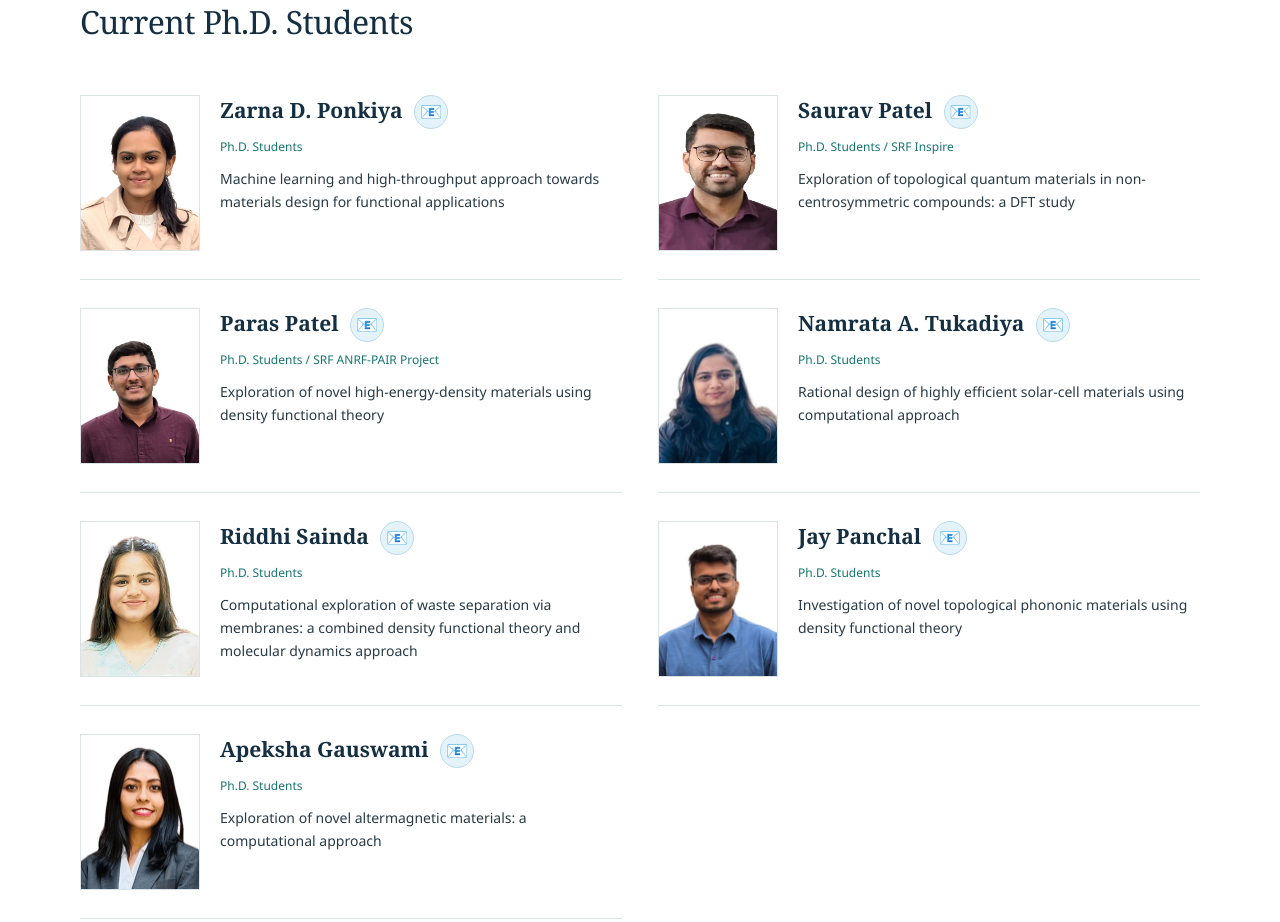
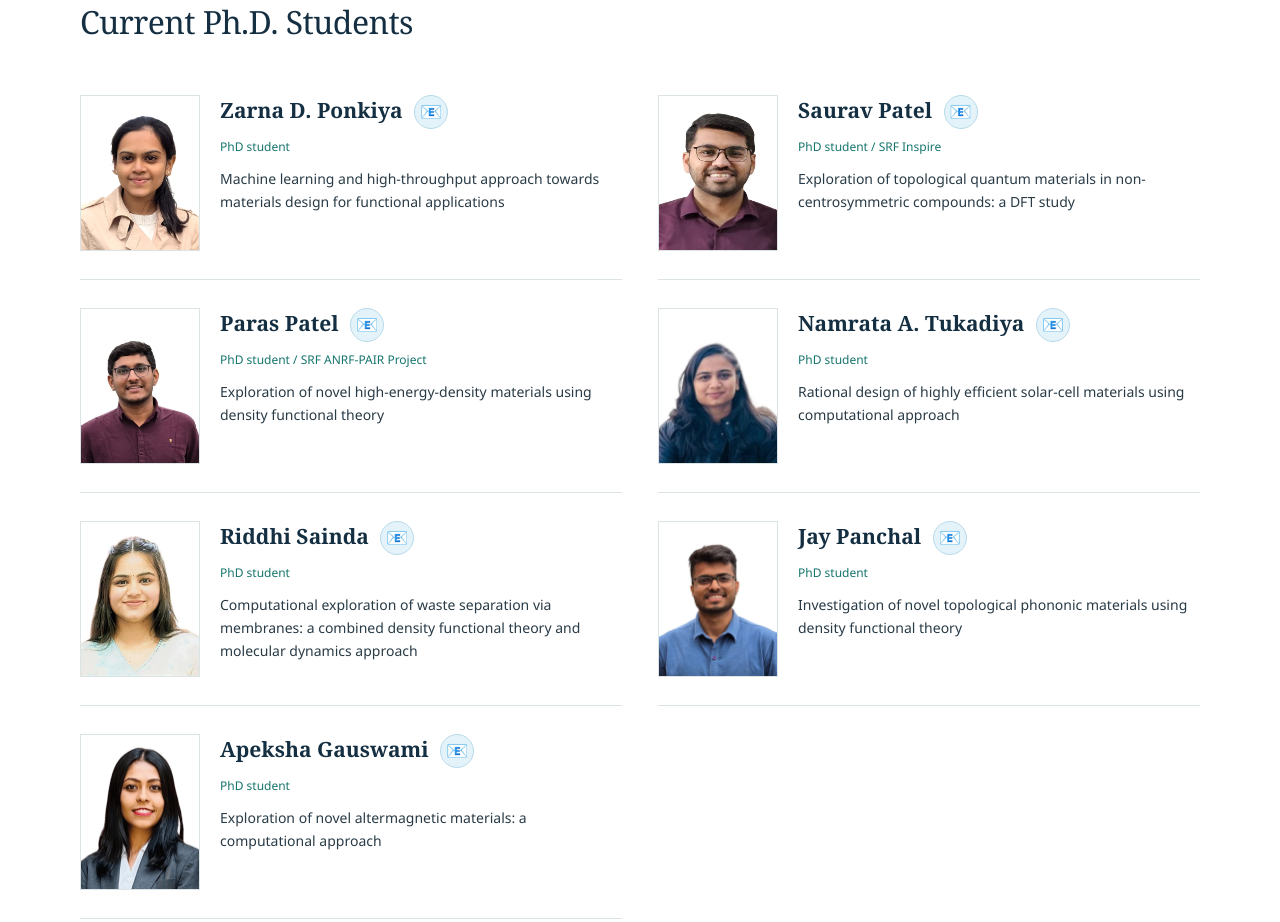
Before and after one commit to pkjmsu/pkjmsu.github.io, a plain HTML site: page people.html in a window 1280 px wide. Shown: the part 1026-1948 px from the top of the page. Drawn offline with Linux system fonts and the light colour scheme.

Commit message:
Add files via upload

```diff
--- a/people.html
+++ b/people.html
@@ -59,13 +59,13 @@
     <section>
       <h2>Current Ph.D. Students</h2>
       <ul class="doctoral-students">
-<li class="student"><img class="student-photo" src="assets/people/zarna-ponkiya.webp" alt="Zarna D. Ponkiya" width="120" height="156" loading="lazy"><div class="student-info"><h3><a href="https://scholar.google.com/citations?user=corTV0gAAAAJ">Zarna D. Ponkiya</a> <button class="email-icon" type="button" data-email="zarnaponkiya@gmail.com" aria-label="Copy email address for Zarna D. Ponkiya" title="Copy zarnaponkiya@gmail.com"><span aria-hidden="true">📧</span></button></h3><p class="student-role">Ph.D. Students</p><p>Machine learning and high-throughput approach towards materials design for functional applications</p></div></li>
-<li class="student"><img class="student-photo" src="assets/people/saurav-patel.webp" alt="Saurav Patel" width="120" height="156" loading="lazy"><div class="student-info"><h3><a href="https://scholar.google.com/citations?user=yN75RzEAAAAJ">Saurav Patel</a> <button class="email-icon" type="button" data-email="sauravpatel317@gmail.com" aria-label="Copy email address for Saurav Patel" title="Copy sauravpatel317@gmail.com"><span aria-hidden="true">📧</span></button></h3><p class="student-role">Ph.D. Students / SRF Inspire</p><p>Exploration of topological quantum materials in non-centrosymmetric compounds: a DFT study</p></div></li>
-<li class="student"><img class="student-photo" src="assets/people/paras-patel.webp" alt="Paras Patel" width="120" height="156" loading="lazy"><div class="student-info"><h3><a href="https://scholar.google.com/citations?user=JjyQwnAAAAAJ">Paras Patel</a> <button class="email-icon" type="button" data-email="pparas727@gmail.com" aria-label="Copy email address for Paras Patel" title="Copy pparas727@gmail.com"><span aria-hidden="true">📧</span></button></h3><p class="student-role">Ph.D. Students / SRF ANRF-PAIR Project</p><p>Exploration of novel high-energy-density materials using density functional theory</p></div></li>
-<li class="student"><img class="student-photo" src="assets/people/namrata-tukadiya.webp" alt="Namrata A. Tukadiya" width="120" height="156" loading="lazy"><div class="student-info"><h3><a href="https://scholar.google.com/citations?user=D918wTEAAAAJ">Namrata A. Tukadiya</a> <button class="email-icon" type="button" data-email="Namratatukadiya1884@gmail.com" aria-label="Copy email address for Namrata A. Tukadiya" title="Copy Namratatukadiya1884@gmail.com"><span aria-hidden="true">📧</span></button></h3><p class="student-role">Ph.D. Students</p><p>Rational design of highly efficient solar-cell materials using computational approach</p></div></li>
-<li class="student"><img class="student-photo" src="assets/people/riddhi-sainda.webp" alt="Riddhi Sainda" width="120" height="156" loading="lazy"><div class="student-info"><h3><a href="https://scholar.google.com/citations?user=D3jT-ucAAAAJ">Riddhi Sainda</a> <button class="email-icon" type="button" data-email="riddhiahir2211@gmail.com" aria-label="Copy email address for Riddhi Sainda" title="Copy riddhiahir2211@gmail.com"><span aria-hidden="true">📧</span></button></h3><p class="student-role">Ph.D. Students</p><p>Computational exploration of waste separation via membranes: a combined density functional theory and molecular dynamics approach</p></div></li>
-<li class="student"><img class="student-photo" src="assets/people/jay-panchal.webp" alt="Jay Panchal" width="120" height="156" loading="lazy"><div class="student-info"><h3><a href="https://scholar.google.com/citations?user=B0k4xx4AAAAJ">Jay Panchal</a> <button class="email-icon" type="button" data-email="Jaypanchal831@gmail.com" aria-label="Copy email address for Jay Panchal" title="Copy Jaypanchal831@gmail.com"><span aria-hidden="true">📧</span></button></h3><p class="student-role">Ph.D. Students</p><p>Investigation of novel topological phononic materials using density functional theory</p></div></li>
-<li class="student"><img class="student-photo" src="assets/people/apeksha-gauswami.webp" alt="Apeksha Gauswami" width="120" height="156" loading="lazy"><div class="student-info"><h3><a href="https://scholar.google.com/citations?user=jQmNTHIAAAAJ">Apeksha Gauswami</a> <button class="email-icon" type="button" data-email="apekshagauswami7@gmail.com" aria-label="Copy email address for Apeksha Gauswami" title="Copy apekshagauswami7@gmail.com"><span aria-hidden="true">📧</span></button></h3><p class="student-role">Ph.D. Students</p><p>Exploration of novel altermagnetic materials: a computational approach</p></div></li>
+<li class="student"><img class="student-photo" src="assets/people/zarna-ponkiya.webp" alt="Zarna D. Ponkiya" width="120" height="156" loading="lazy"><div class="student-info"><h3><a href="https://scholar.google.com/citations?user=corTV0gAAAAJ">Zarna D. Ponkiya</a> <button class="email-icon" type="button" data-email="zarnaponkiya@gmail.com" aria-label="Copy email address for Zarna D. Ponkiya" title="Copy zarnaponkiya@gmail.com"><span aria-hidden="true">📧</span></button></h3><p class="student-role">PhD student</p><p>Machine learning and high-throughput approach towards materials design for functional applications</p></div></li>
+<li class="student"><img class="student-photo" src="assets/people/saurav-patel.webp" alt="Saurav Patel" width="120" height="156" loading="lazy"><div class="student-info"><h3><a href="https://scholar.google.com/citations?user=yN75RzEAAAAJ">Saurav Patel</a> <button class="email-icon" type="button" data-email="sauravpatel317@gmail.com" aria-label="Copy email address for Saurav Patel" title="Copy sauravpatel317@gmail.com"><span aria-hidden="true">📧</span></button></h3><p class="student-role">PhD student / SRF Inspire</p><p>Exploration of topological quantum materials in non-centrosymmetric compounds: a DFT study</p></div></li>
+<li class="student"><img class="student-photo" src="assets/people/paras-patel.webp" alt="Paras Patel" width="120" height="156" loading="lazy"><div class="student-info"><h3><a href="https://scholar.google.com/citations?user=JjyQwnAAAAAJ">Paras Patel</a> <button class="email-icon" type="button" data-email="pparas727@gmail.com" aria-label="Copy email address for Paras Patel" title="Copy pparas727@gmail.com"><span aria-hidden="true">📧</span></button></h3><p class="student-role">PhD student / SRF ANRF-PAIR Project</p><p>Exploration of novel high-energy-density materials using density functional theory</p></div></li>
+<li class="student"><img class="student-photo" src="assets/people/namrata-tukadiya.webp" alt="Namrata A. Tukadiya" width="120" height="156" loading="lazy"><div class="student-info"><h3><a href="https://scholar.google.com/citations?user=D918wTEAAAAJ">Namrata A. Tukadiya</a> <button class="email-icon" type="button" data-email="Namratatukadiya1884@gmail.com" aria-label="Copy email address for Namrata A. Tukadiya" title="Copy Namratatukadiya1884@gmail.com"><span aria-hidden="true">📧</span></button></h3><p class="student-role">PhD student</p><p>Rational design of highly efficient solar-cell materials using computational approach</p></div></li>
+<li class="student"><img class="student-photo" src="assets/people/riddhi-sainda.webp" alt="Riddhi Sainda" width="120" height="156" loading="lazy"><div class="student-info"><h3><a href="https://scholar.google.com/citations?user=D3jT-ucAAAAJ">Riddhi Sainda</a> <button class="email-icon" type="button" data-email="riddhiahir2211@gmail.com" aria-label="Copy email address for Riddhi Sainda" title="Copy riddhiahir2211@gmail.com"><span aria-hidden="true">📧</span></button></h3><p class="student-role">PhD student</p><p>Computational exploration of waste separation via membranes: a combined density functional theory and molecular dynamics approach</p></div></li>
+<li class="student"><img class="student-photo" src="assets/people/jay-panchal.webp" alt="Jay Panchal" width="120" height="156" loading="lazy"><div class="student-info"><h3><a href="https://scholar.google.com/citations?user=B0k4xx4AAAAJ">Jay Panchal</a> <button class="email-icon" type="button" data-email="Jaypanchal831@gmail.com" aria-label="Copy email address for Jay Panchal" title="Copy Jaypanchal831@gmail.com"><span aria-hidden="true">📧</span></button></h3><p class="student-role">PhD student</p><p>Investigation of novel topological phononic materials using density functional theory</p></div></li>
+<li class="student"><img class="student-photo" src="assets/people/apeksha-gauswami.webp" alt="Apeksha Gauswami" width="120" height="156" loading="lazy"><div class="student-info"><h3><a href="https://scholar.google.com/citations?user=jQmNTHIAAAAJ">Apeksha Gauswami</a> <button class="email-icon" type="button" data-email="apekshagauswami7@gmail.com" aria-label="Copy email address for Apeksha Gauswami" title="Copy apekshagauswami7@gmail.com"><span aria-hidden="true">📧</span></button></h3><p class="student-role">PhD student</p><p>Exploration of novel altermagnetic materials: a computational approach</p></div></li>
 </ul>
     </section>
 
```
